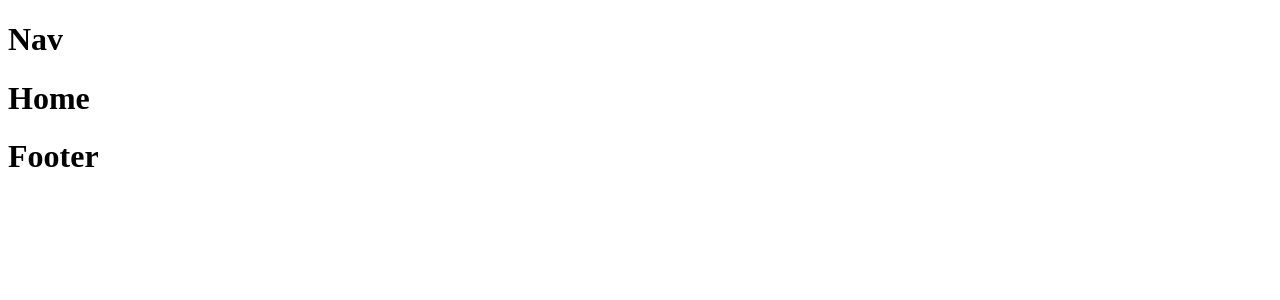
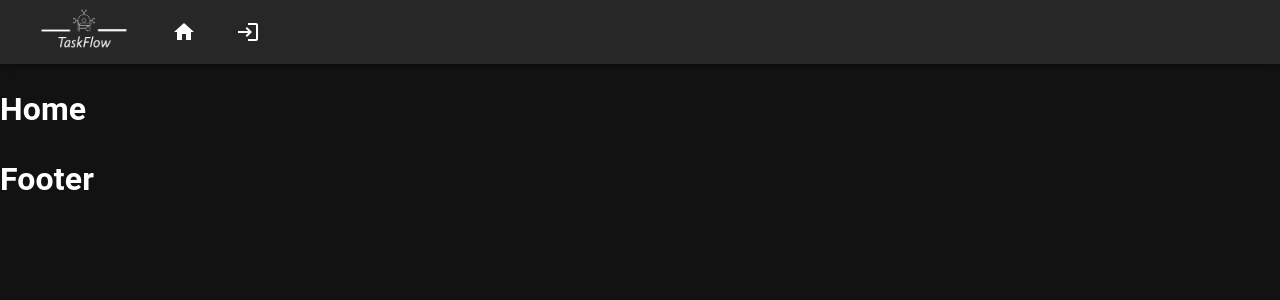
Before and after one commit to Justin-Connors/TaskFlow, a React (Create React App) app in the folder client/: page / in a window 1280 px wide. Shown: the top 300 px of the page. Built offline with nearby package versions, Linux system fonts and the light colour scheme.

Commit message:
navbar started still WIP

```diff
--- a/client/package.json
+++ b/client/package.json
@@ -7,6 +7,7 @@
     "@apollo/client": "^3.5.8",
     "@emotion/react": "^11.11.1",
     "@emotion/styled": "^11.11.0",
+    "@mui/icons-material": "^5.14.0",
     "@mui/material": "^5.14.0",
     "@stripe/stripe-js": "^1.3.1",
     "@tabler/icons-react": "^2.25.0",
--- a/client/src/components/Nav/index.jsx
+++ b/client/src/components/Nav/index.jsx
@@ -1,10 +1,50 @@
 import React from "react";
+import {
+  AppBar,
+  Toolbar,
+  IconButton,
+  Typography,
+  Stack,
+  Button,
+  Icon,
+} from "@mui/material";
+import HomeIcon from "@mui/icons-material/Home";
+import logo from "../../assets/TaskFlow-Logo.png";
+import LoginIcon from "@mui/icons-material/Login";
 
 const Nav = () => {
   return (
-    <div>
-      <h1>Nav</h1>
-    </div>
+    <AppBar position="static">
+      <Toolbar>
+        <Stack direction="row" spacing={2}>
+          <img
+            src={logo}
+            alt="TaskFlow"
+            style={{
+              // 10% of original size
+              width: "120px",
+              height: "41.5px",
+            }}
+          />
+          <IconButton
+            size="large"
+            edge="start"
+            color="inherit"
+            aria-label="Home"
+          >
+            <HomeIcon />
+          </IconButton>
+          <IconButton
+            size="large"
+            edge="start"
+            color="inherit"
+            aria-label="Login"
+          >
+            <LoginIcon />
+          </IconButton>
+        </Stack>
+      </Toolbar>
+    </AppBar>
   );
 };
 
--- a/client/src/index.js
+++ b/client/src/index.js
@@ -2,10 +2,21 @@ import React from "react";
 import ReactDOM from "react-dom";
 import "./index.css";
 import App from "./App";
+import { ThemeProvider, createTheme } from "@mui/material/styles";
+import CssBaseline from "@mui/material/CssBaseline";
+
+const darkTheme = createTheme({
+  palette: {
+    mode: "dark",
+  },
+});
 
 ReactDOM.render(
   <React.StrictMode>
-    <App />
+    <ThemeProvider theme={darkTheme}>
+      <CssBaseline />
+      <App />
+    </ThemeProvider>
   </React.StrictMode>,
   document.getElementById("root")
 );
```
Also changed, not shown: client/src/assets/TaskFlow-Logo.png (added), 1 other file (tests, documents, lock files or other folders).
